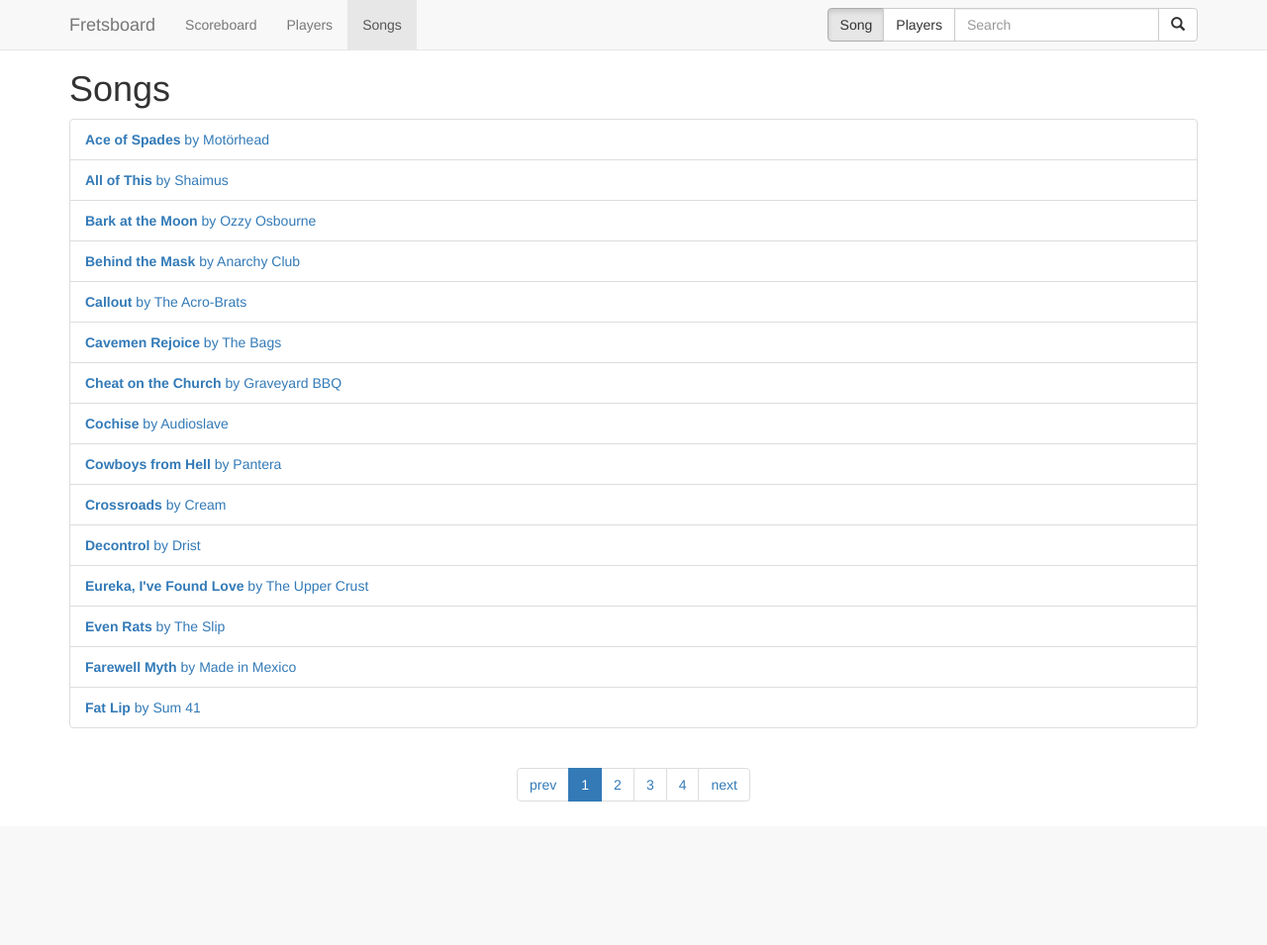
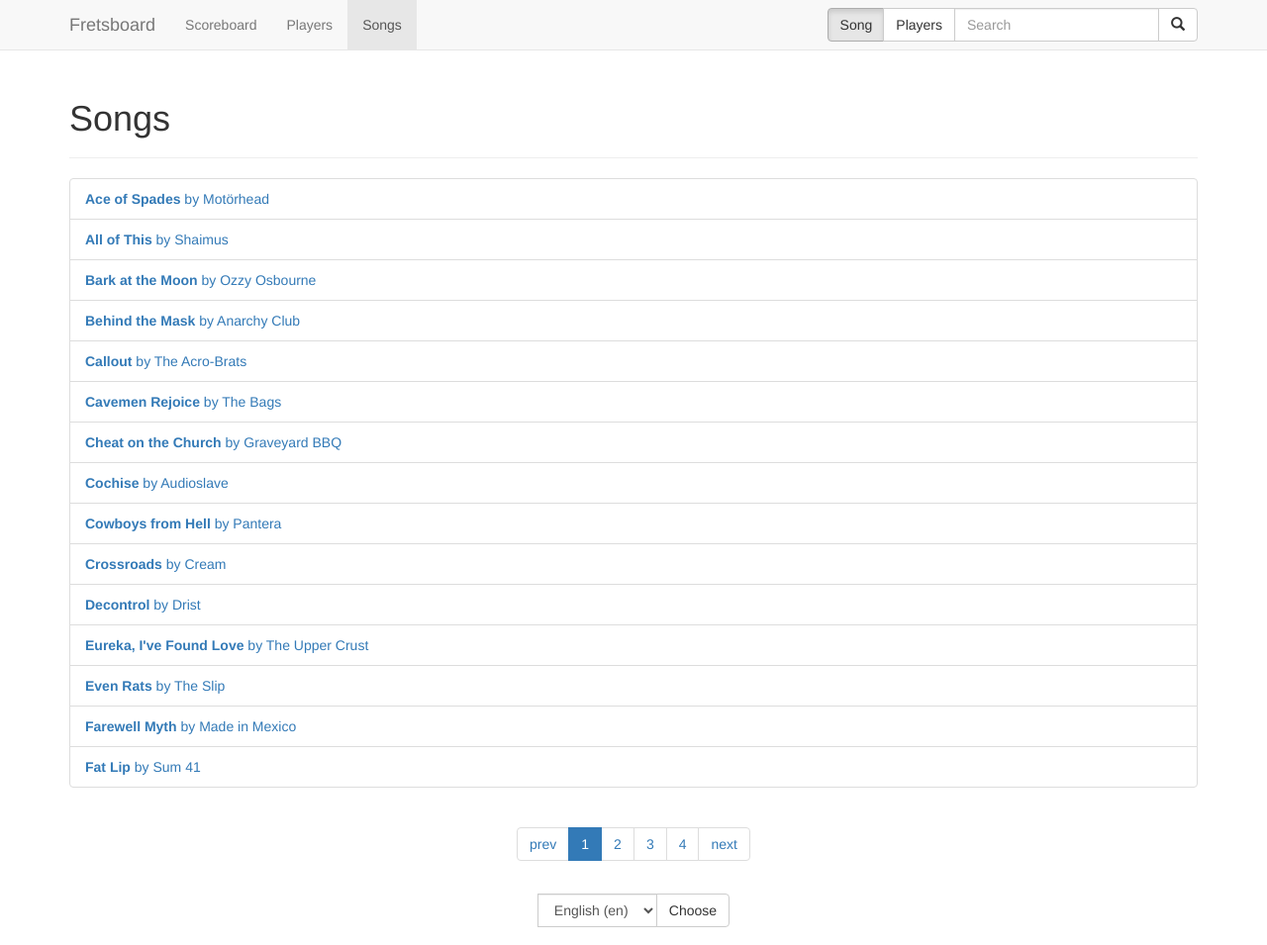
Before and after one commit to Linkid/fretsboard, a Django app: page /songs/ in a window 1280 px wide. Shown: the whole page at 99% size. Before the commit the page ends 810 px from the top, so only its background shows below. Run offline with Django 3.2, Linux system fonts and the light colour scheme; data comes from the database, SQL or seed files in the repository; some libraries are stand-ins or nearby versions.

Commit message:
Add a language switcher

```diff
--- /dev/null
+++ b/fretsboard/static/css/sticky-footer-navbar.css
@@ -0,0 +1,28 @@
+/*
+ * Source: http://getbootstrap.com/docs/3.3/examples/sticky-footer-navbar/sticky-footer-navbar.css
+ * Sticky footer
+*/
+html {
+  position: relative;
+  min-height: 100%;
+}
+body {
+  /* Margin bottom by footer height */
+  margin-bottom: 60px;
+}
+.footer {
+  position: absolute;
+  bottom: 0;
+  width: 100%;
+  /* Set the fixed height of the footer here */
+  height: 60px;
+}
+
+body > .container {
+  padding: 60px 15px 0;
+}
+
+.footer > .container {
+  padding-right: 15px;
+  padding-left: 15px;
+}
--- a/fretsboard/urls.py
+++ b/fretsboard/urls.py
@@ -6,5 +6,6 @@
 
 urlpatterns = [
     url(r'^admin/', admin.site.urls),
+    url(r'^i18n/', include('django.conf.urls.i18n')),
     url(r'^', include('scoreboard.urls')),
 ]
--- a/templates/base.html
+++ b/templates/base.html
@@ -10,6 +10,7 @@
     <meta name="viewport" content="width=device-width, initial-scale=1">
 
     {% bootstrap_css %}
+    <link href="{% static "css/sticky-footer-navbar.css" %}" rel="stylesheet">
     {% block css %}{% endblock %}
 
     {% bootstrap_javascript jquery=1 %}
@@ -64,9 +65,34 @@
       </div>
     </nav>
 
-    <div class="container" role="main" style="margin-top:50px">
-      {% block header %}{% endblock %}
+    <div class="container" role="main">
+      <div class="page-header">{% block header %}{% endblock %}</div>
       {% block content %}{% endblock %}
     </div>
+
+    <!-- language -->
+    <footer class="footer">
+      <div class="container text-center">
+        <form class="navbar-form" action="{% url 'set_language' %}" method="post">
+          <div class="input-group">
+            {% csrf_token %}
+            <input name="next" type="hidden" value="{{ redirect_to }}" />
+            <select class="form-control" name="language">
+              {% get_current_language as LANGUAGE_CODE %}
+              {% get_available_languages as LANGUAGES %}
+              {% get_language_info_list for LANGUAGES as languages %}
+              {% for language in languages %}
+                <option value="{{ language.code }}"{% if language.code == LANGUAGE_CODE %} selected{% endif %}>
+                  {{ language.name_local }} ({{ language.code }})
+                </option>
+              {% endfor %}
+            </select>
+            <div class="input-group-btn">
+              <button class="btn btn-default" type="submit">{% trans 'Choose' %}</button>
+            </div>
+          </div>
+        </form>
+      </div>
+    </footer>
   </body>
 </html>
```
Also changed, not shown: fretsboard/settings.py (+9 -0 lines).
